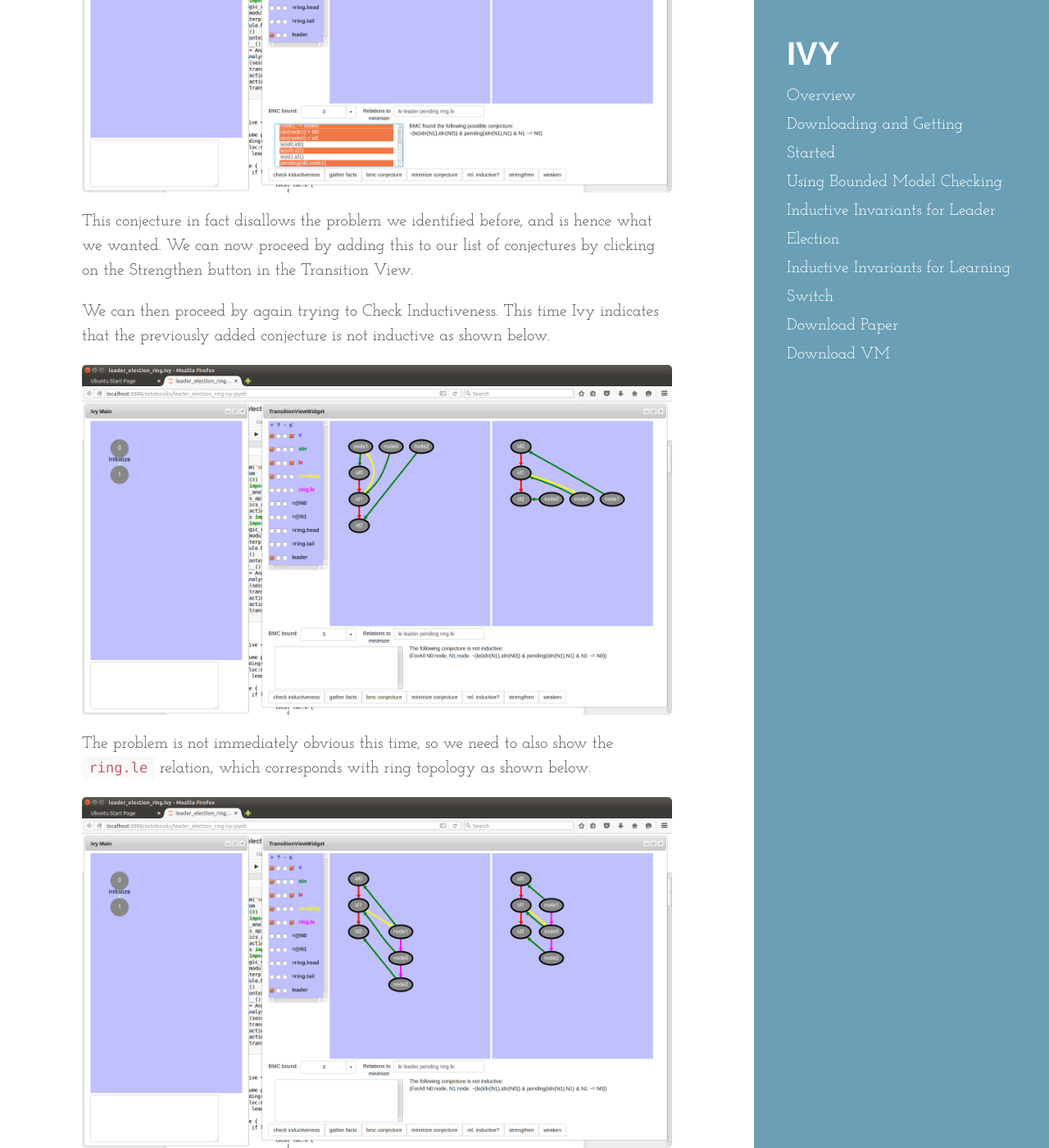
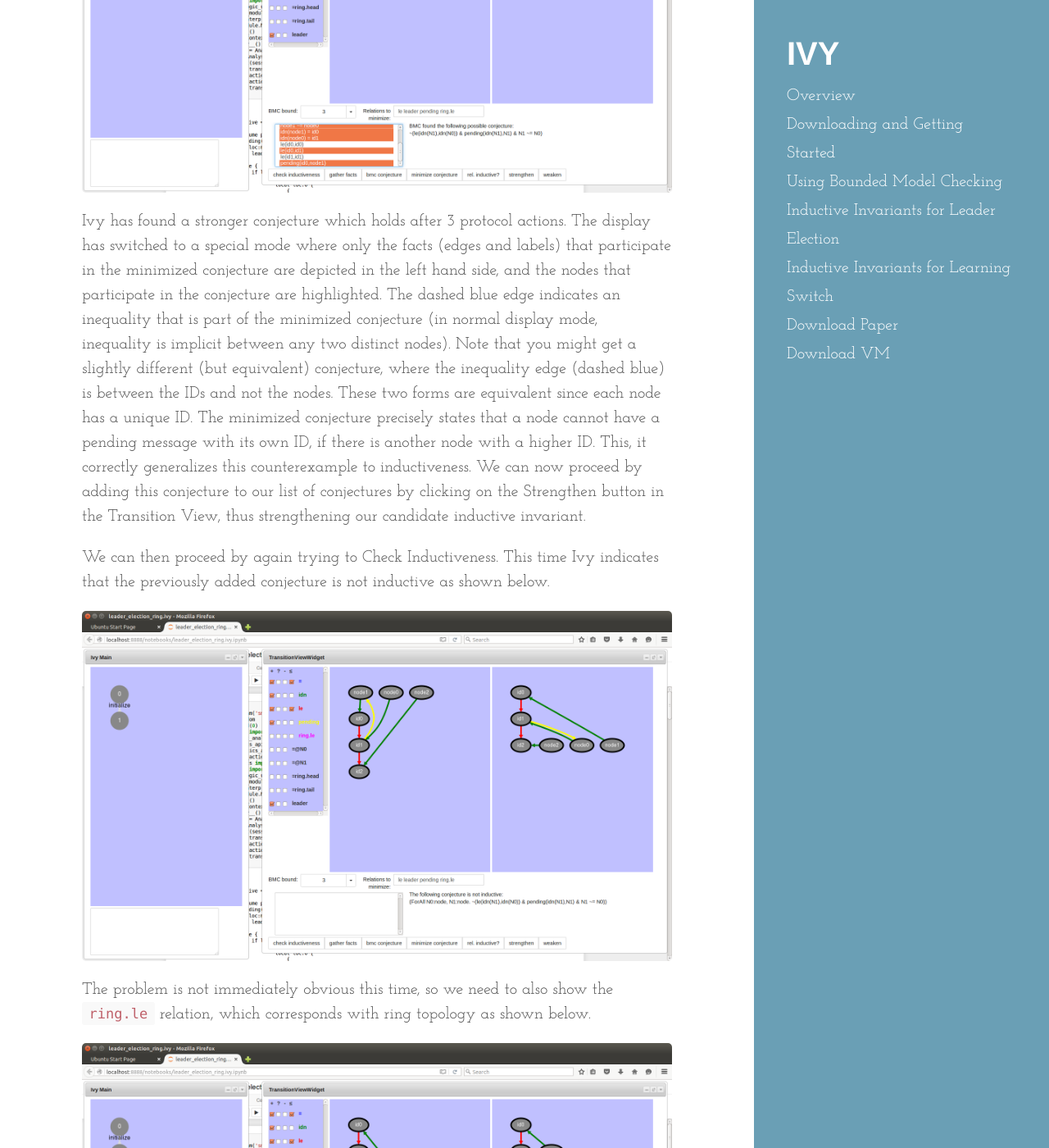
Before and after one commit to apanda/ivy, a Jekyll site: the page built from index.md, in a window 1280 px wide and 1400 px high, scrolled down 5478 px. Shown: the whole window at 82% size. Built offline with Jekyll 4.4.1, drawn with Linux system fonts in a browser that asks for light colours; some of the changed text lies outside the part shown.

Commit message:
additions and fixes

```diff
--- a/index.md
+++ b/index.md
@@ -38,7 +38,7 @@ Click on the run cell button (highlighted in the picture above) to start bounded
 
 ![BMC violation]({{ site.url }}/assets/bmc-start.png)
 
-The Ivy Main window indicates that a counter example was found with 4 transitions (the 0th state is a dummy initial state). Click on state 4 to see the transition resulting in the violation. As shown below, the text box in the Ivy Main window shows the various relations leading up to this violation. We can also use the Transition View Widget to get a more visual representation. To do this click on the + icon in the Transition View Widget (highlighted below), this results in Ivy showing vertices representing all binary relations in the model.
+The Ivy Main window indicates that a counter example was found with 4 transitions (the 0th state is a dummy initial state). Click on state 4 to see the transition resulting in the violation. As shown below, the text box in the Ivy Main window shows the various relations leading up to this violation. We can also use the Transition View Widget to get a more visual representation. To do this click on the + icon in the Transition View Widget (highlighted below), this results in Ivy showing edges representing all binary relations in the model.
 
 ![BMC violation highlighted]({{ site.url }}/assets/bmc-selected-highlight.png)
 
@@ -64,7 +64,14 @@ We can now use Bounded Model Checking to reduce these facts to a minimal form, u
 
 ![New conjecture]({{ site.url }}/assets/conjecture1.png)
 
-This conjecture in fact disallows the problem we identified before, and is hence what we wanted. We can now proceed by adding this to our list of conjectures by clicking on the Strengthen button in the Transition View.
+Ivy has found a stronger conjecture which holds after 3 protocol actions.
+The display has switched to a special mode where only the facts (edges and labels) that participate in the minimized conjecture are depicted in the left hand side, and the nodes that participate in the conjecture are highlighted.
+The dashed blue edge indicates an inequality that is part of the minimized conjecture (in normal display mode, inequality is implicit between any two distinct nodes).
+Note that you might get a slightly different (but equivalent) conjecture, where the inequality edge (dashed blue) is between the IDs and not the nodes.
+These two forms are equivalent since each node has a unique ID.
+The minimized conjecture precisely states that a node cannot have a pending message with its own ID, if there is another node with a higher ID.
+This, it correctly generalizes this counterexample to inductiveness.
+We can now proceed by adding this conjecture to our list of conjectures by clicking on the Strengthen button in the Transition View, thus strengthening our candidate inductive invariant.
 
 We can then proceed by again trying to Check Inductiveness. This time Ivy indicates that the previously added conjecture is not inductive as shown below.
 
@@ -74,11 +81,11 @@ The problem is not immediately obvious this time, so we need to also show the `r
 
 ![Added conjecture is not inductive with more relations]({{ site.url }}/assets/ninductive2-more-rel.png)
 
-Now the problem is apparent. Our previous conjecture does not require that messages follow the ring topology. In this case, node1 has received node0's ID, despite the fact that had this message followed the ring topology, it would have not have been received. We can again use Gather Facts and Minimize Conjecture to generate a conjecture corresponding to our observation as shown below.
+Now the problem is apparent. Our previous conjecture does not require that messages follow the ring topology. In this case, node1 has received node0's ID, despite the fact that had this message followed the ring topology, it would not have been received. We can again use Gather Facts and Minimize Conjecture to generate a conjecture corresponding to our observation as shown below.
 
 ![Conjecture 2]({{ site.url }}/assets/conjecture2.png)
 
-Observe that in the previous screenshot, `id0` is unselected and no green edges connect it to a node. This is to indicate that it was not included in the minimized conjecture. The dashed blue edge indicates that `id1` and `id2` are not equal, note that this is a part of the minimized conjecture.
+Observe that in the previous screenshot, `id0` is unselected and no green edges connect it to a node. This is to indicate that it was not included in the minimized conjecture. The dashed blue edge indicates that `id1` and `id2` are not equal, note that this is a part of the minimized conjecture. We proceed by strengthening with this conjecture (click the Strengthen button as before).
 
 We can again check inductiveness, resulting in another case where the previous conjecture is non-inductive because it doesn't account for some of the ring topology. The non-inductive conjecture and the conjecture we add to make it inductive are shown below.
 
```
Also changed, not shown: other parts of index.md (+1 -1 lines).
